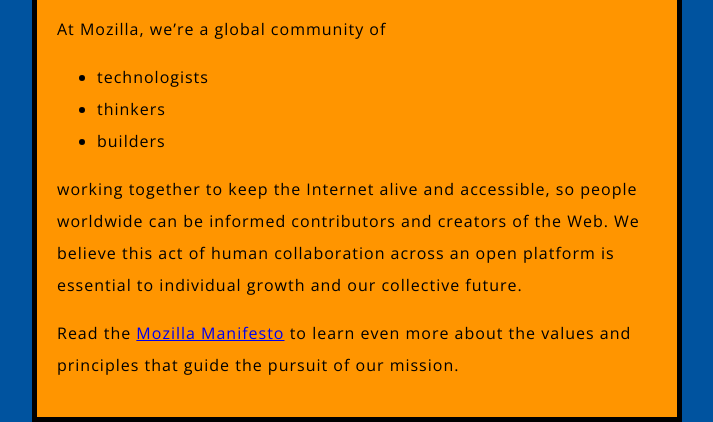
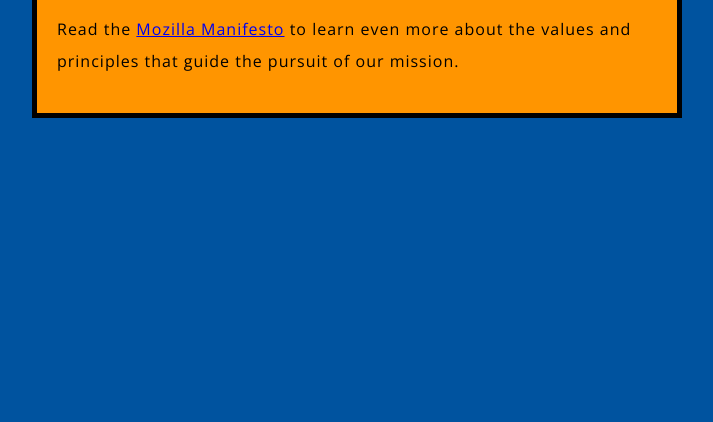
Before and after one commit to PaulinaHa1986/Habbecke_INF651_Week01, a plain HTML site: page index.html in a window 1280 px wide. Shown: the part 386-808 px from the top of the page, without its empty margins (283-996 px from the left). Drawn offline with nearby package versions, Linux system fonts and the light colour scheme; files whose address does not match are found by name.

Commit message:
This is a new commit for what I originally planned to be amended

```diff
--- a/index.html
+++ b/index.html
@@ -9,17 +9,6 @@
   <body>
     <h1>Hello world!</h1>
     <img src="images/firefox-icon.png" alt="The Firefox logo: a flaming fox surrounding the Earth.">
-
-    <p>At Mozilla, we’re a global community of</p>
-
-    <ul> <!-- changed to list in the tutorial -->
-      <li>technologists</li>
-      <li>thinkers</li>
-      <li>builders</li>
-    </ul>
-
-    <p>working together to keep the Internet alive and accessible, so people worldwide can be informed contributors and creators of the Web. We believe this act of human collaboration across an open platform is essential to individual growth and our collective future.</p>
-
     <p>Read the <a href="https://www.mozilla.org/en-US/about/manifesto/">Mozilla Manifesto</a> to learn even more about the values and principles that guide the pursuit of our mission.</p>
     <script src="scripts/main.js"></script>
   </body>
```
